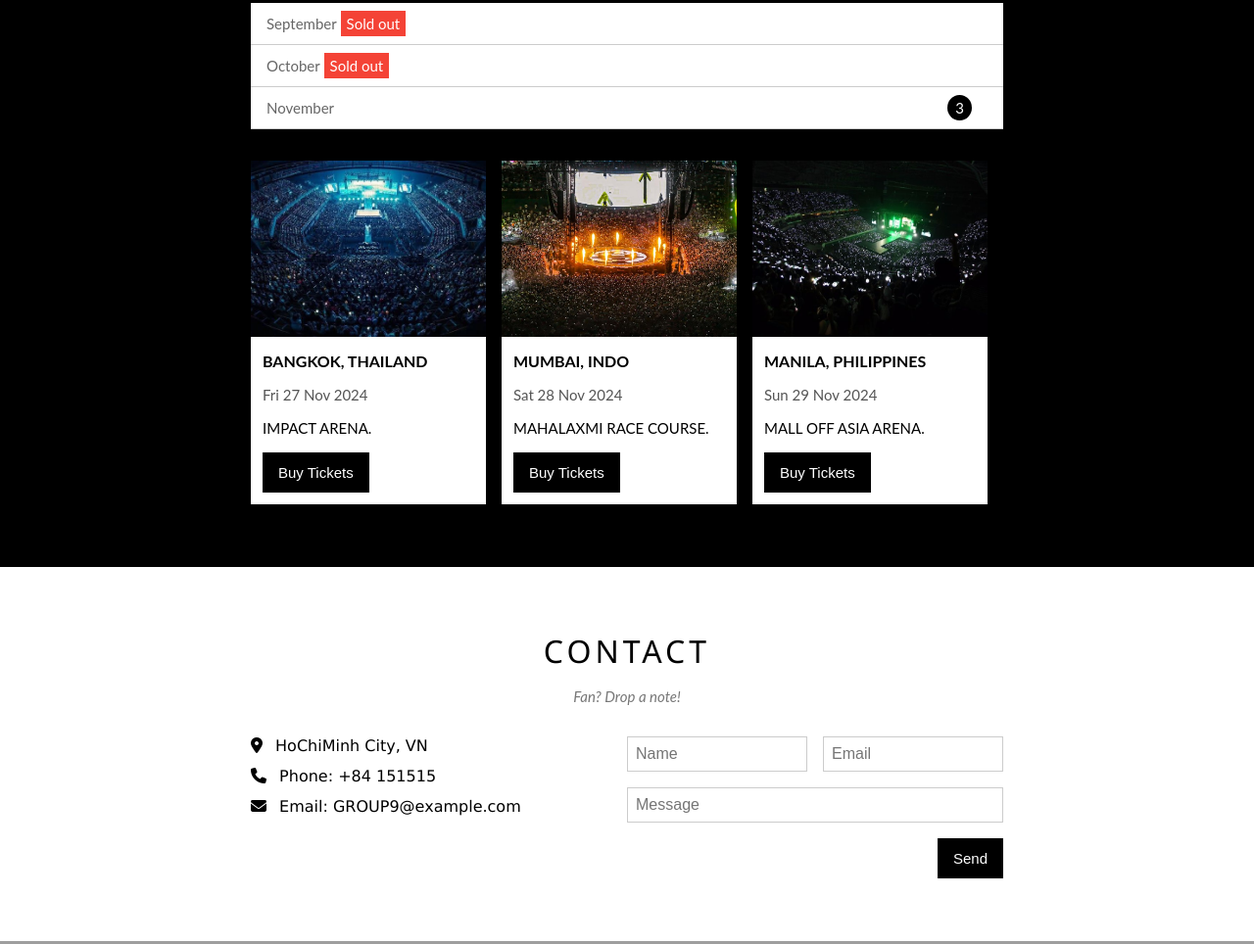
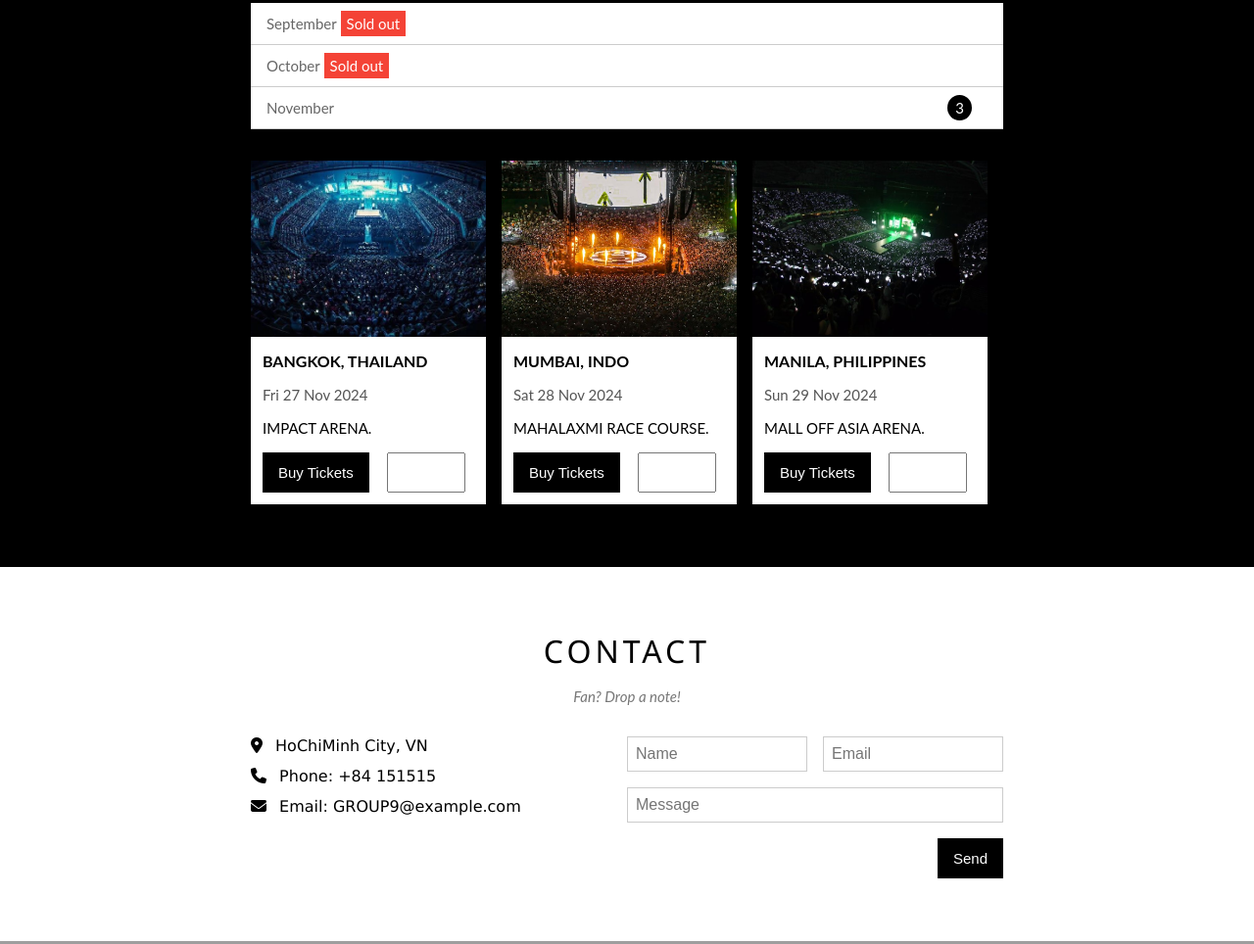
Before and after one commit to quangtuanxlb3/the_band, a plain HTML site: page index.html in a window 1280 px wide. Shown: the part 1777-2741 px from the top of the page at 98% size. Drawn offline with Linux system fonts and the light colour scheme; grey boxes are pictures that could not be loaded.

Commit message:
buy ticket

```diff
--- a/assets/styles/styles.css
+++ b/assets/styles/styles.css
@@ -87,7 +87,6 @@ html {
 }
 
 .header__submenu-item {
-
 }
 
 .header__submenu-item-link {
@@ -326,6 +325,12 @@ html {
   width: 100%;
 }
 
+.tour__tickets-item-quantity {
+  padding: 10px 16px;
+  width: 80px;
+  margin-left: 14px;
+  font-size: 15px;
+}
 
 .tour__tikets-item img {
   width: 100%;
@@ -441,9 +446,8 @@ html {
 }
 /* End: Contact */
 /* start: Footer */
-.footer  {
+.footer {
   width: 100%;
-
 }
 .footer img {
   width: 100%;
@@ -451,7 +455,7 @@ html {
   position: relative;
 }
 .spacer {
-    background-color: #ffff    ;
+  background-color: #ffff;
   padding: 40px 0;
   text-align: center;
 }
--- a/index.html
+++ b/index.html
@@ -169,32 +169,8 @@
               <span class="tour__dates-item-badge black rounded right">3</span>
             </li>
           </ul>
-          <div class="tour__tikets">
-            <div class="tour__tickets-item-container">
-              <div class="tour__tikets-item">
-                <img src="./assets/images/image.3.jpg" alt="" />
-                <div style="padding: 12px;">
-                  <h4 class="tour__tikets-item-title">BANGKOK, THAILAND</h4>
-                  <p class="tour__tikets-item-time">Fri 27 Nov 2024</p>
-                  <p class="tour__tikets-item-description">IMPACT ARENA.</p>
-                  <button class="tour__tikets-item-btn">Buy Tickets</button>
-                </div>
-              </div>
-            </div>
-            <div class="tour__tickets-item-container">
-              <div class="tour__tikets-item">
-                <img src="./assets/images/image.4.jpg" alt="" />
-                <div style="padding: 12px;">
-                  <h4 class="tour__tikets-item-title">MUMBAI, INDO</h4>
-                  <p class="tour__tikets-item-time">Sat 28 Nov 2024</p>
-                  <p class="tour__tikets-item-description">
-                    MAHALAXMI RACE COURSE.
-                  </p>
-                  <button class="tour__tikets-item-btn">Buy Tickets</button>
-                </div>
-              </div>
-            </div>
-            <div class="tour__tickets-item-container">
+          <div id="tour-tickets" class="tour__tikets">
+            <!-- <div class="tour__tickets-item-container">
               <div class="tour__tikets-item">
                 <img src="./assets/images/image.5.jpg" alt="" />
                 <div style="padding: 12px;">
@@ -204,9 +180,10 @@
                     MALL OFF ASIA ARENA.
                   </p>
                   <button class="tour__tikets-item-btn">Buy Tickets</button>
+                  <input class="tour__tickets-item-quantity" type="number" />
                 </div>
               </div>
-            </div>
+            </div> -->
           </div>
         </div>
       </div>
@@ -282,6 +259,8 @@
     </footer>
     <script src="./scripts/auth.js"></script>
     <script src="./scripts/main.js"></script>
+    <script src="./scripts/ticket.js"></script>
+    <script src="./scripts/buy-ticket.js"></script>
     <a href="https://www.google.com" target="_blank">Tìm kiếm trên Google</a>
   </body>
 </html>
--- /dev/null
+++ b/scripts/buy-ticket.js
@@ -0,0 +1,12 @@
+const buyTicketBtns = document.querySelectorAll("button.tour__tikets-item-btn");
+
+buyTicketBtns.forEach((btn) => {
+  btn.addEventListener("click", () => {
+    if (currentUser) {
+      // Xử lý mua ticket
+      alert("Người dùng đã đăng nhập");
+    } else {
+      window.location.href = "./login_signup.html";
+    }
+  });
+});
--- /dev/null
+++ b/scripts/ticket.js
@@ -0,0 +1,51 @@
+const PRODUCTS = [
+  {
+    id: 1,
+    image: "./assets/images/image.3.jpg",
+    title: "BANGKOK, THAILAND",
+    time: "Fri 27 Nov 2024",
+    description: "IMPACT ARENA.",
+    quantity: 1000,
+  },
+  {
+    id: 2,
+    image: "./assets/images/image.4.jpg",
+    title: "MUMBAI, INDO",
+    time: "Sat 28 Nov 2024",
+    description: "MAHALAXMI RACE COURSE.",
+    quantity: 1000,
+  },
+  {
+    id: 3,
+    image: "./assets/images/image.5.jpg",
+    title: "MANILA, PHILIPPINES",
+    time: "Sun 29 Nov 2024",
+    description: "MALL OFF ASIA ARENA.",
+    quantity: 1000,
+  },
+];
+
+const tourTicketsEl = document.getElementById("tour-tickets");
+
+function renderProducts() {
+  tourTicketsEl.innerHTML = "";
+  PRODUCTS.forEach((product) => {
+    const productItemEl = `
+            <div class="tour__tickets-item-container">
+                <div class="tour__tikets-item">
+                    <img src="${product.image}" alt="" />
+                    <div style="padding: 12px;">
+                      <h4 class="tour__tikets-item-title">${product.title}</h4>
+                      <p class="tour__tikets-item-time">${product.time}</p>
+                      <p class="tour__tikets-item-description">${product.description}</p>
+                      <button class="tour__tikets-item-btn">Buy Tickets</button>
+                      <input class="tour__tickets-item-quantity" type="number" />
+                    </div>
+                </div>
+            </div>
+        `;
+    tourTicketsEl.insertAdjacentHTML("beforeend", productItemEl);
+  });
+}
+
+renderProducts();
```
Also changed, not shown: product.html (+4 -6 lines), assets/styles/product.css (renamed from product.css). Lines whose indentation alone changed are shown as unchanged.
